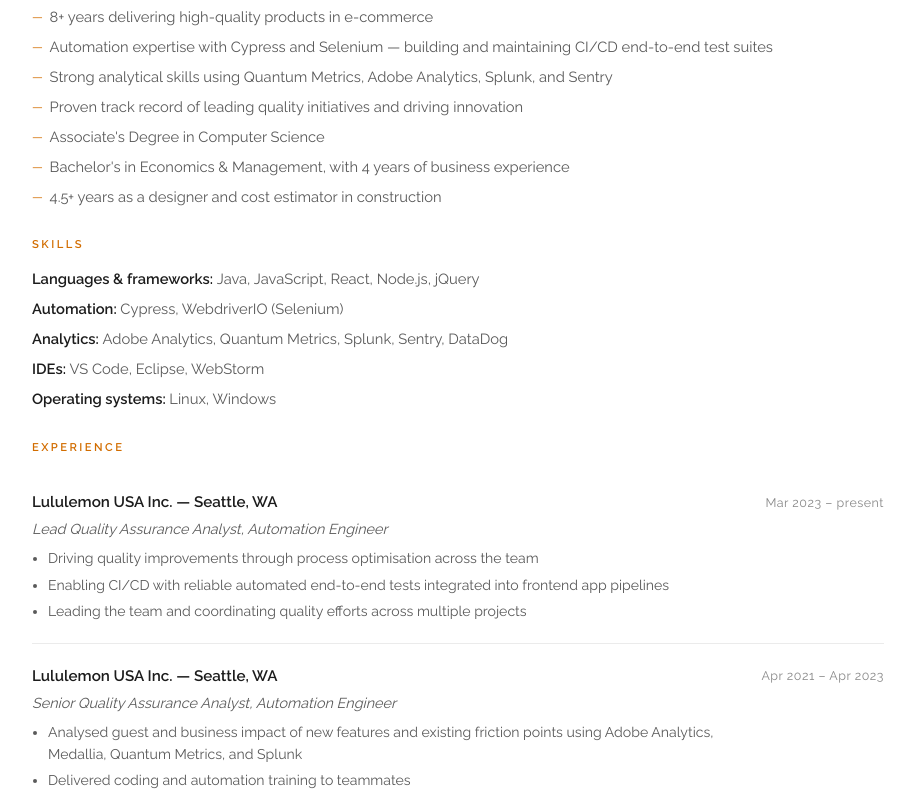
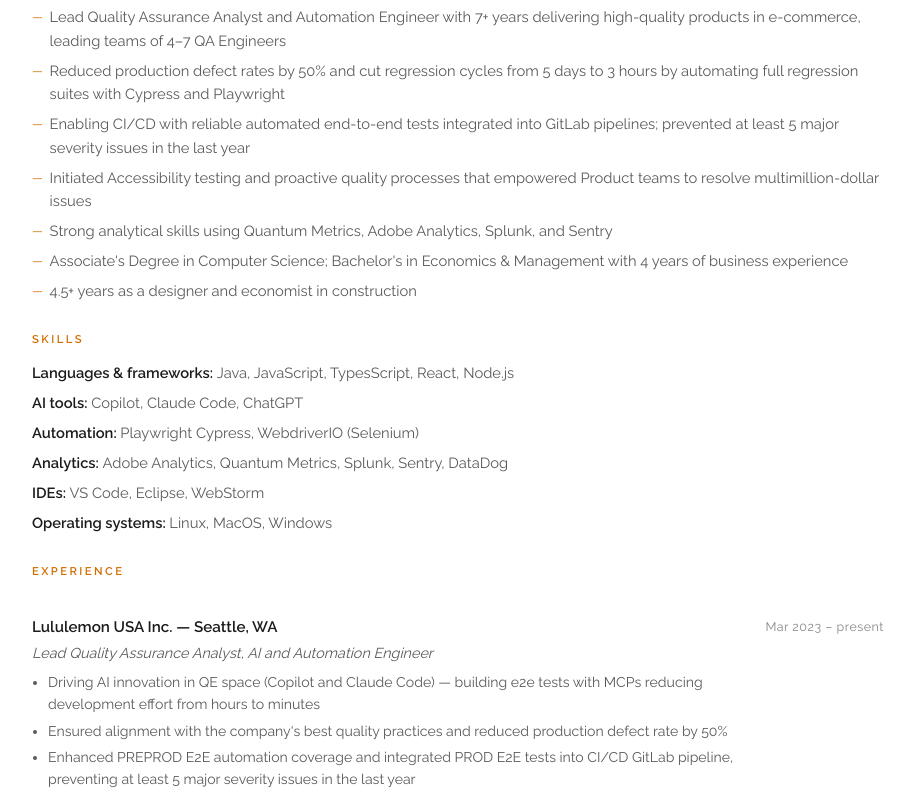
Before and after one commit to dameniia/personal-site, a React (Vite) app: page /resume in a window 1280 px wide. Shown: the part 420-1218 px from the top of the page, without its empty margins (182-1097 px from the left). Built offline with nearby package versions, Linux system fonts and the light colour scheme.

Commit message:
Update resume summary, current role, skills; fix profile photo circular crop

```diff
--- a/src/index.css
+++ b/src/index.css
@@ -2,15 +2,15 @@
 
 /* ── Design tokens ────────────────────────────────────────── */
 :root {
-  --base-color:    rgb(210, 109, 0);
-  --text-color:    #1c1c1c;
-  --text-muted:    #5a5a5a;
-  --text-light:    #888;
-  --surface:       #ffffff;
-  --surface-alt:   #f7f7f5;
-  --border:        rgba(0, 0, 0, 0.08);
-  --header-bg:     rgba(10, 10, 10, 0.72);
-  --border-color:  rgba(116, 116, 116, 0.173);
+  --base-color: rgb(210, 109, 0);
+  --text-color: #1c1c1c;
+  --text-muted: #5a5a5a;
+  --text-light: #888;
+  --surface: #ffffff;
+  --surface-alt: #f7f7f5;
+  --border: rgba(0, 0, 0, 0.08);
+  --header-bg: rgba(10, 10, 10, 0.72);
+  --border-color: rgba(116, 116, 116, 0.173);
 }
 
 /* ── Reset ────────────────────────────────────────────────── */
@@ -217,10 +217,12 @@
 }
 
 .profile-photo img {
-  border-radius: 4px;
+  border-radius: 50%;
   max-width: 220px;
   width: 100%;
+  aspect-ratio: 1;
   object-fit: cover;
+  object-position: center 5%;
 }
 
 /* ── Section headers ──────────────────────────────────────── */
@@ -435,8 +437,8 @@
   max-width: 300px;
 }
 
-.flex-container > div > p,
-.flex-container > figure {
+.flex-container>div>p,
+.flex-container>figure {
   margin: 15px;
 }
 
@@ -561,8 +563,8 @@
   font-weight: 600;
 }
 
-.resume-flex-row-education > span,
-.experience-flex-row-education > span {
+.resume-flex-row-education>span,
+.experience-flex-row-education>span {
   max-width: 40em;
 }
 
--- a/src/pages/Resume.jsx
+++ b/src/pages/Resume.jsx
@@ -20,22 +20,13 @@
           <p className="resume-section-title">Summary</p>
           <div className="resume-summary">
             <ul>
-              <li>8+ years delivering high-quality products in e-commerce</li>
-              <li>
-                Automation expertise with Cypress and Selenium — building and
-                maintaining CI/CD end-to-end test suites
-              </li>
-              <li>
-                Strong analytical skills using Quantum Metrics, Adobe
-                Analytics, Splunk, and Sentry
-              </li>
-              <li>Proven track record of leading quality initiatives and driving innovation</li>
-              <li>Associate&apos;s Degree in Computer Science</li>
-              <li>
-                Bachelor&apos;s in Economics &amp; Management, with 4 years of
-                business experience
-              </li>
-              <li>4.5+ years as a designer and cost estimator in construction</li>
+              <li>Lead Quality Assurance Analyst and Automation Engineer with 7+ years delivering high-quality products in e-commerce, leading teams of 4–7 QA Engineers</li>
+              <li>Reduced production defect rates by 50% and cut regression cycles from 5 days to 3 hours by automating full regression suites with Cypress and Playwright</li>
+              <li>Enabling CI/CD with reliable automated end-to-end tests integrated into GitLab pipelines; prevented at least 5 major severity issues in the last year</li>
+              <li>Initiated Accessibility testing and proactive quality processes that empowered Product teams to resolve multimillion-dollar issues</li>
+              <li>Strong analytical skills using Quantum Metrics, Adobe Analytics, Splunk, and Sentry</li>
+              <li>Associate&apos;s Degree in Computer Science; Bachelor&apos;s in Economics &amp; Management with 4 years of business experience</li>
+              <li>4.5+ years as a designer and economist in construction</li>
             </ul>
           </div>
 
@@ -43,11 +34,14 @@
           <p className="resume-section-title">Skills</p>
           <div className="skills-grid">
             <p>
-              <span>Languages &amp; frameworks: </span>Java, JavaScript,
-              React, Node.js, jQuery
+              <span>Languages &amp; frameworks: </span>Java, JavaScript, TypesScript,
+              React, Node.js
             </p>
             <p>
-              <span>Automation: </span>Cypress, WebdriverIO (Selenium)
+              <span>AI tools: </span>Copilot, Claude Code, ChatGPT
+            </p>
+            <p>
+              <span>Automation: </span>Playwright Cypress, WebdriverIO (Selenium)
             </p>
             <p>
               <span>Analytics: </span>Adobe Analytics, Quantum Metrics,
@@ -57,7 +51,7 @@
               <span>IDEs: </span>VS Code, Eclipse, WebStorm
             </p>
             <p>
-              <span>Operating systems: </span>Linux, Windows
+              <span>Operating systems: </span>Linux, MacOS, Windows
             </p>
           </div>
 
@@ -67,14 +61,13 @@
           <div className="resume-entry">
             <div className="resume-entry-main">
               <p className="resume-entry-company">Lululemon USA Inc. — Seattle, WA</p>
-              <p className="resume-entry-role">Lead Quality Assurance Analyst, Automation Engineer</p>
+              <p className="resume-entry-role">Lead Quality Assurance Analyst, AI and Automation Engineer</p>
               <ul>
-                <li>Driving quality improvements through process optimisation across the team</li>
-                <li>
-                  Enabling CI/CD with reliable automated end-to-end tests
-                  integrated into frontend app pipelines
-                </li>
-                <li>Leading the team and coordinating quality efforts across multiple projects</li>
+                <li>Driving AI innovation in QE space (Copilot and Claude Code) — building e2e tests with MCPs reducing development effort from hours to minutes</li>
+                <li>Ensured alignment with the company&apos;s best quality practices and reduced production defect rate by 50%</li>
+                <li>Enhanced PREPROD E2E automation coverage and integrated PROD E2E tests into CI/CD GitLab pipeline, preventing at least 5 major severity issues in the last year</li>
+                <li>Achieved 92.5% automation coverage of regression suite and 98.6% of smoke test suite with Cypress automation</li>
+                <li>Prepared proof of concept and cost saving analysis for migrating from Cypress to Playwright, leveraging AI for its delivery</li>
               </ul>
             </div>
             <span className="resume-entry-dates">Mar 2023 – present</span>
```
